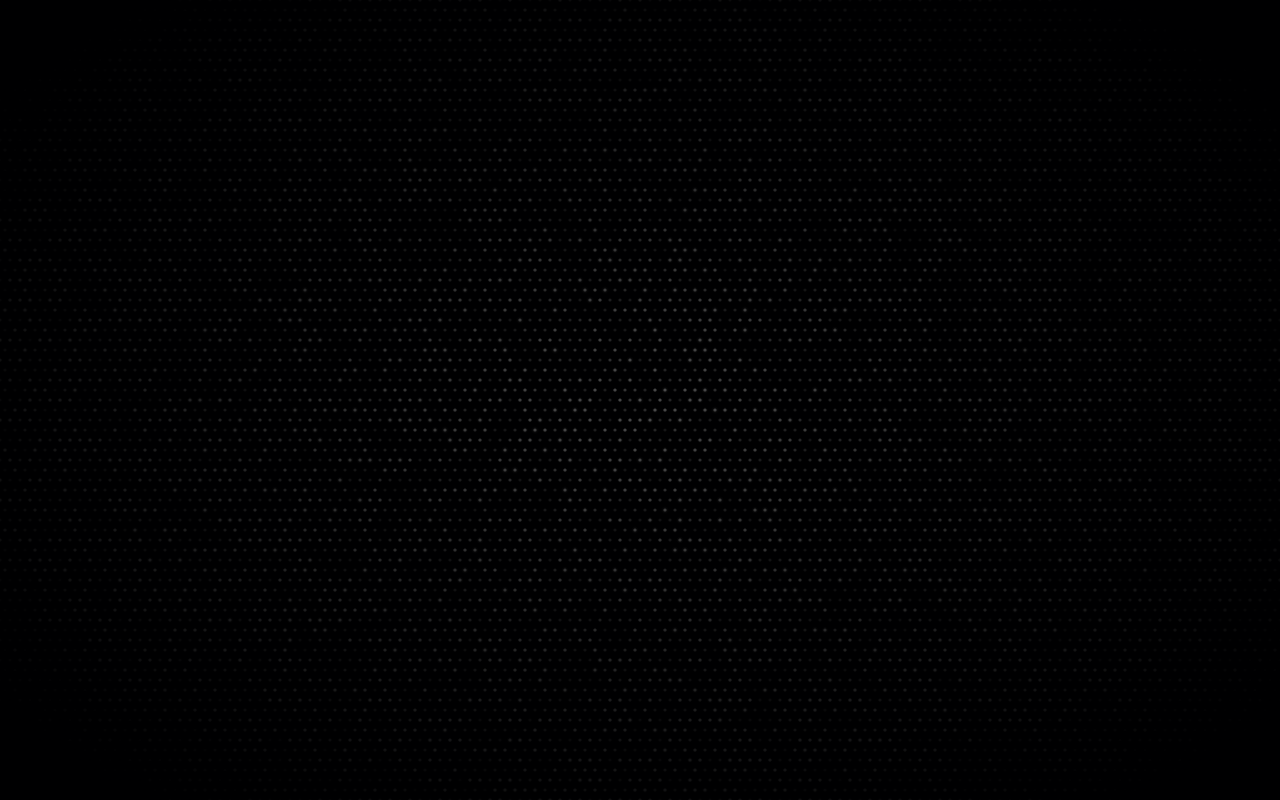
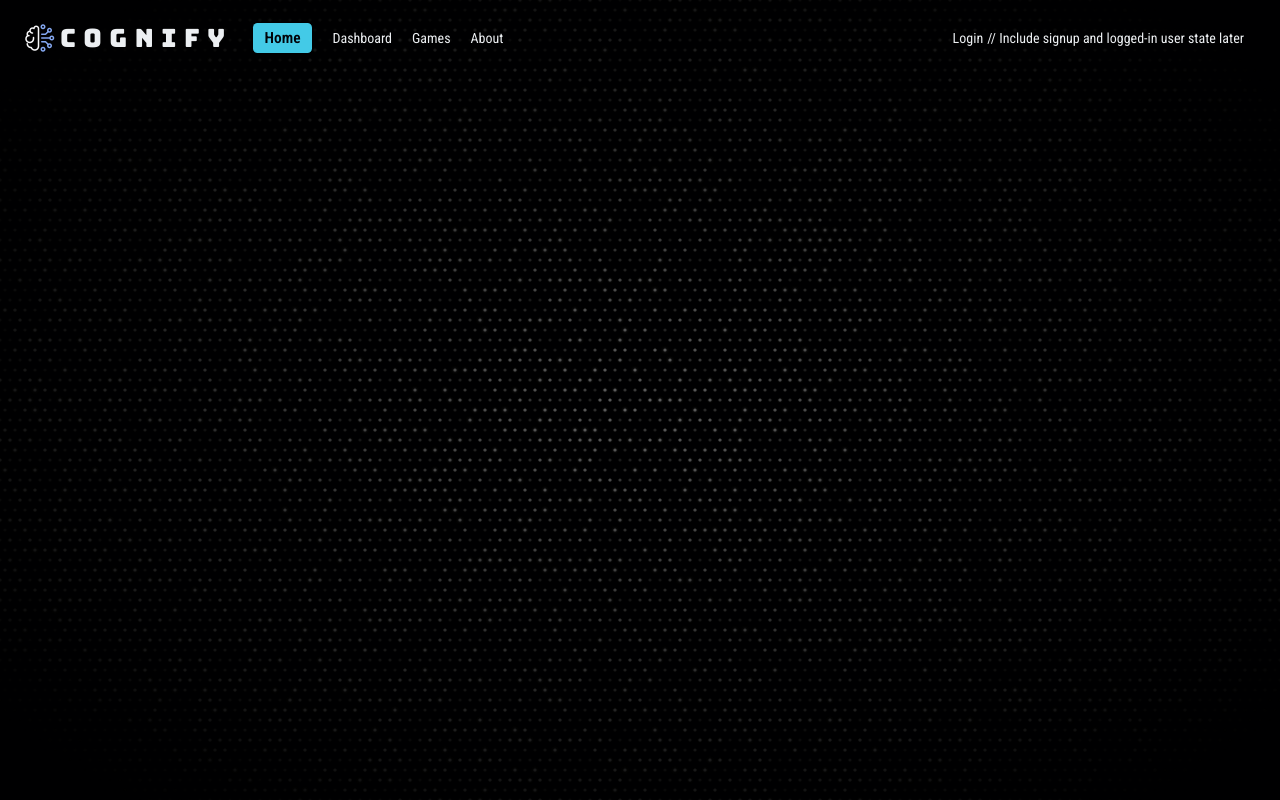
Before and after one commit to davidrapu/Cognify, a React app in the folder frontend/: page / in a window 1280 px wide. Built offline with nearby package versions, Linux system fonts and the light colour scheme; the HTML template or start-up script is replaced by a standard one.

Commit message:
Included the sections of the app. will currently be in comments until it is complete

```diff
--- a/frontend/src/pages/Home/Home.tsx
+++ b/frontend/src/pages/Home/Home.tsx
@@ -1,11 +1,14 @@
 import React from "react";
 import { DottedGlowBackground } from "../../components/ui/dotted-glow-background";
+import Nav from "../../components/Nav";
+import Hero from "./Hero";
+import Aims from "./Aims";
 
 export default function Home() {
   return (
     <>
       <DottedGlowBackground
-        className="pointer-events-none mask-radial-to-90% mask-radial-at-center opacity-80"
+        className="pointer-events-none mask-radial-to-90% mask-radial-at-center"
         opacity={1}
         gap={10}
         radius={1.6}
@@ -17,8 +20,12 @@ export default function Home() {
         speedMax={1.6}
         speedScale={0.8}
       />
-      <div className="">
-
+      <div className="flex flex-col gap-y-28 w-full">
+        <Nav />
+        <main className="flex flex-col gap-y-36 items-center mt-24">
+          {/* <Hero /> */}
+          {/* <Aims /> */}
+        </main>
       </div>
     </>
   );
```
